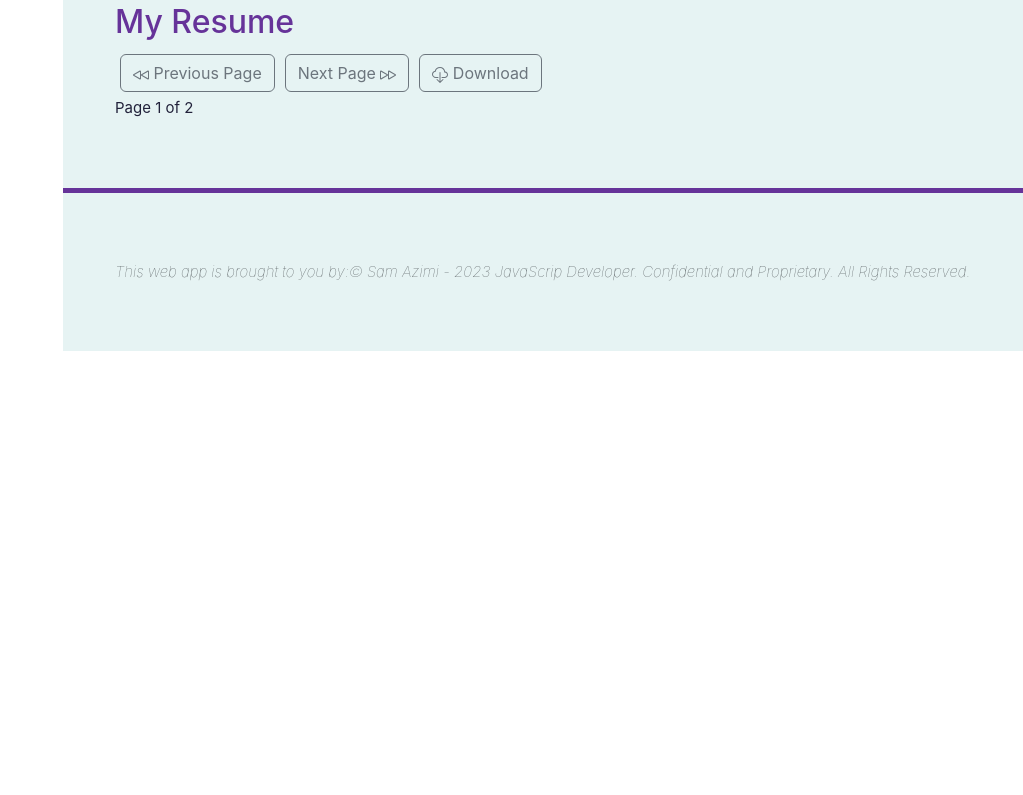
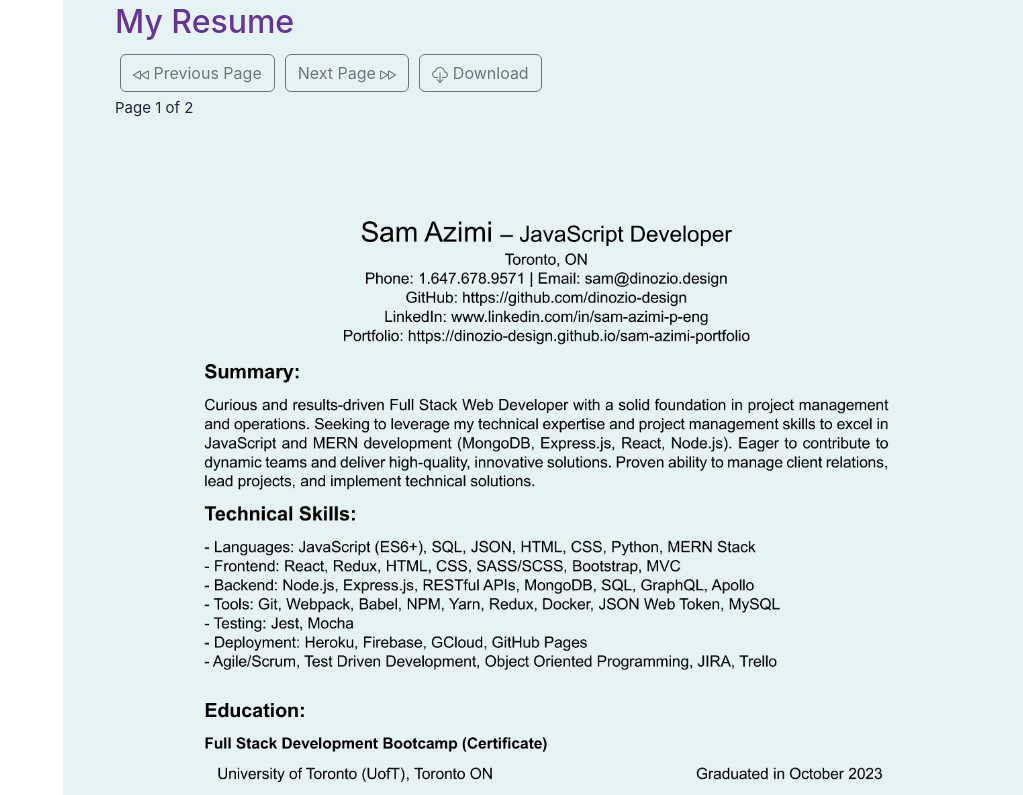
Before and after one commit to dinozio-design/sam-azimi-portfolio, a React (Create React App) app: page / in a window 1280 px wide. Shown: the part 6180-6975 px from the top of the page, without its empty margins (257-1280 px from the left). Before the commit the page ends 6531 px from the top, so only its background shows below. Built offline with nearby package versions, Linux system fonts and the light colour scheme.

Commit message:
added resume image to render

```diff
--- a/src/pages/Resume/PdfViewer.jsx
+++ b/src/pages/Resume/PdfViewer.jsx
@@ -1,14 +1,15 @@
 import React, { useState, useEffect } from "react";
 import { saveAs } from 'file-saver';
 import { BsRewind, BsFastForward, BsCloudDownload } from "react-icons/bs";
-// import images of pdf
-// set page number constant
-// trigger buttons to show pdf pages
-
+import MyResumePage1 from "./images/SamAzimi_Resume_Page1.png";
+import MyResumePage2 from "./images/SamAzimi_Resume_Page2.png";
 
 const styles = {
     buttonStyles: {
         margin: "5px"
+    },
+    resumeImageStyle:{
+        width: "100%"
     }
 };
 
@@ -49,6 +50,12 @@ export default function PdfViewer() {
                 console.error('Error fetching the PDF file:', error);
             });
     };
+    const resumePage = () => {
+        if (pageNumber === 2) {
+            return <img style={styles.resumeImageStyle} src={MyResumePage2} alt="Sam Azimi Resume Page 2" />;
+        }
+        return <img style={styles.resumeImageStyle} src={MyResumePage1} alt="Sam Azimi Resume Page 1"/>;
+    };
 
     return (
         <div>
@@ -58,9 +65,9 @@ export default function PdfViewer() {
             <p>
                 Page {pageNumber} of {numPages}
             </p>
-            {/* create div element and set the style dynamically when next page button is pushed.
-            this will render one page at a time */}
-
+            <div className="resumeContainer">
+                {resumePage()}
+            </div>
         </div>
     );
 }
```
Also changed, not shown: src/pages/Resume/images/SamAzimi_Resume_Page1.png (added), src/pages/Resume/images/SamAzimi_Resume_Page2.png (added).
